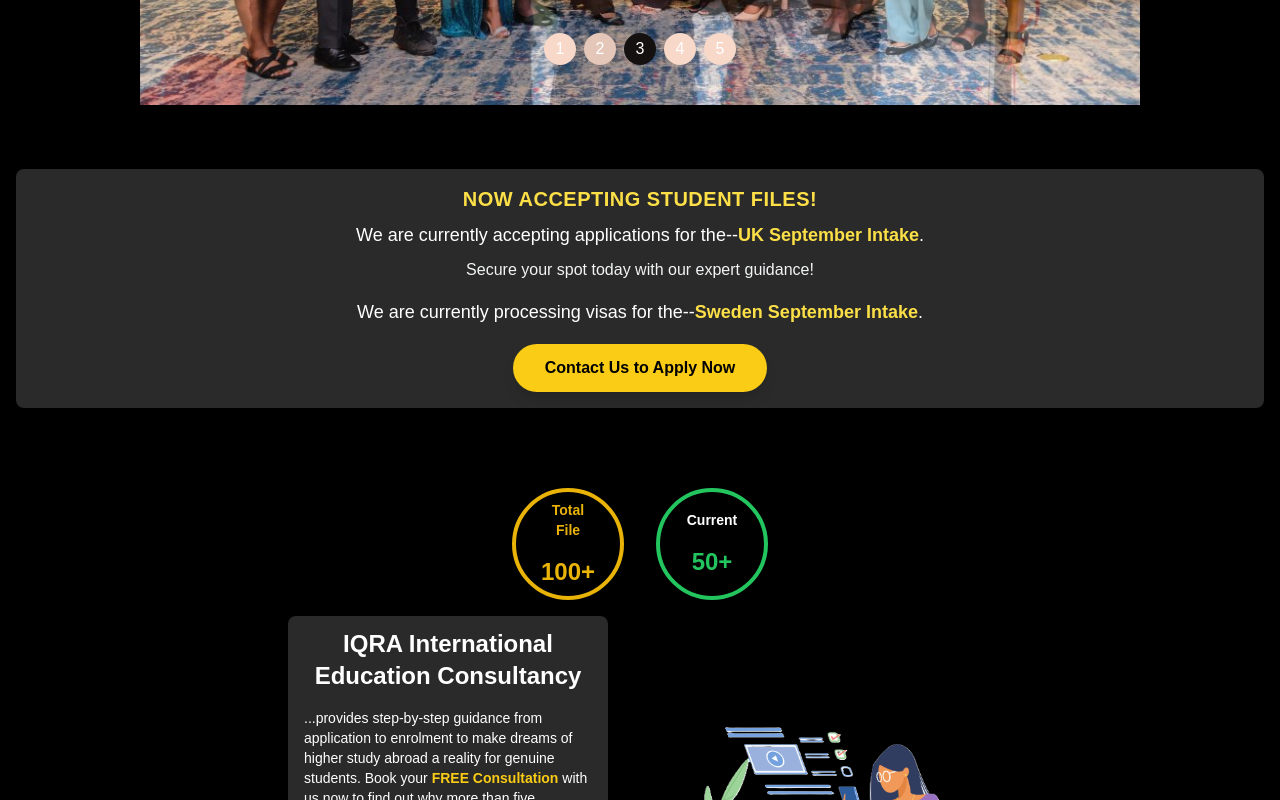
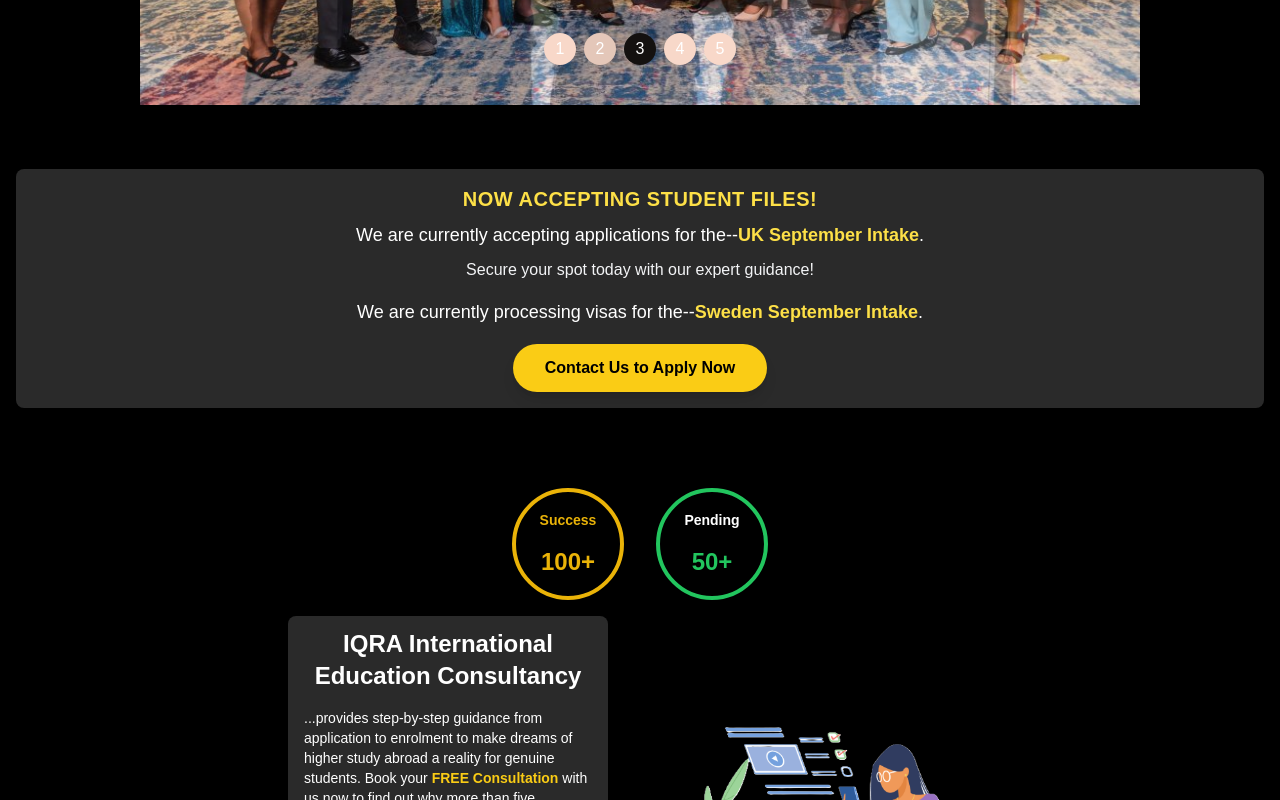
Before and after one commit to raselrzl/iqrainternational, a Next.js app: page / in a window 1280 px wide. Shown: the part 407-1207 px from the top of the page. Built offline with nearby package versions, Linux system fonts and the light colour scheme.

Commit message:
added some extra css

```diff
--- a/app/component/profileCounter.js
+++ b/app/component/profileCounter.js
@@ -37,9 +37,9 @@
 
   return (
     <div className="flex justify-center bg-black space-x-8 mt-20">
-      <div className="bg-black border-4 border-yellow-500 p-8 rounded-full shadow-lg flex justify-center items-center w-28 h-28">
+      <div className="bg-black border-4 border-yellow-500 p-4 rounded-full shadow-lg flex justify-center items-center w-28 h-28">
         <div className="text-center">
-          <h1 className="text-sm font-bold text-yellow-500">Total File</h1>
+          <h1 className="text-sm font-bold text-yellow-500">Success</h1>
           <p className="text-2xl mt-4 text-yellow-500 font-extrabold">
             {totalFiles}+
           </p>
@@ -47,7 +47,7 @@
       </div>
       <div className="bg-black border-4 border-green-500 p-8 rounded-full shadow-lg flex justify-center items-center w-28 h-28">
         <div className="text-center">
-          <h1 className="text-sm font-bold text-white">Current</h1>
+          <h1 className="text-sm font-bold text-white">Pending</h1>
           <p className="text-2xl mt-4 text-green-500 font-extrabold">
             {currentFiles}+
           </p>
```
